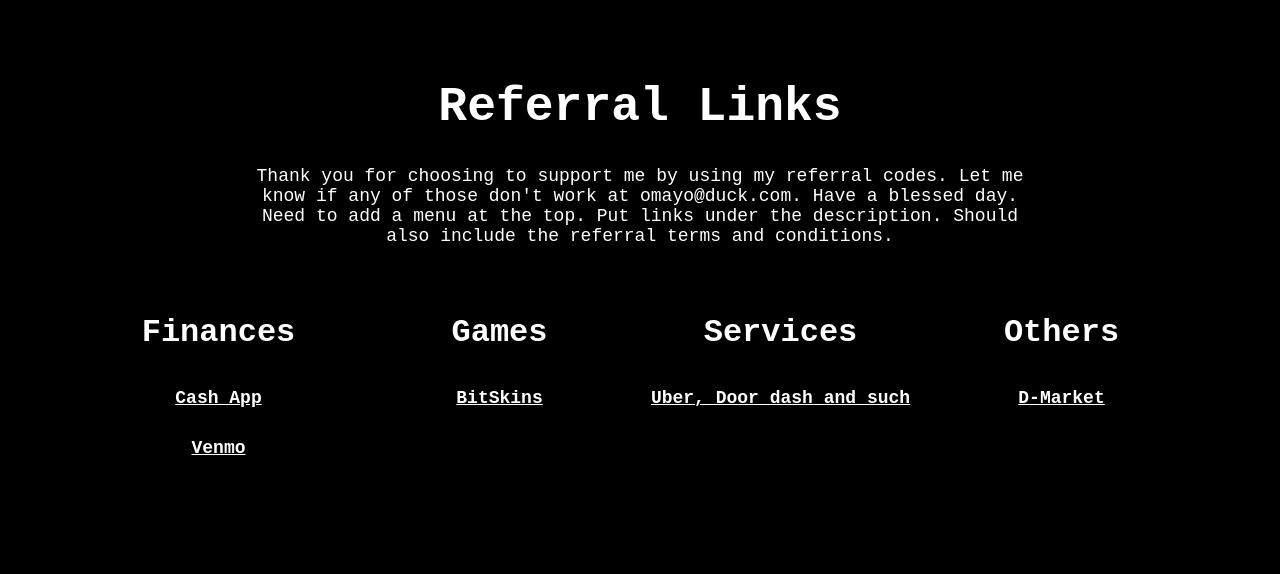
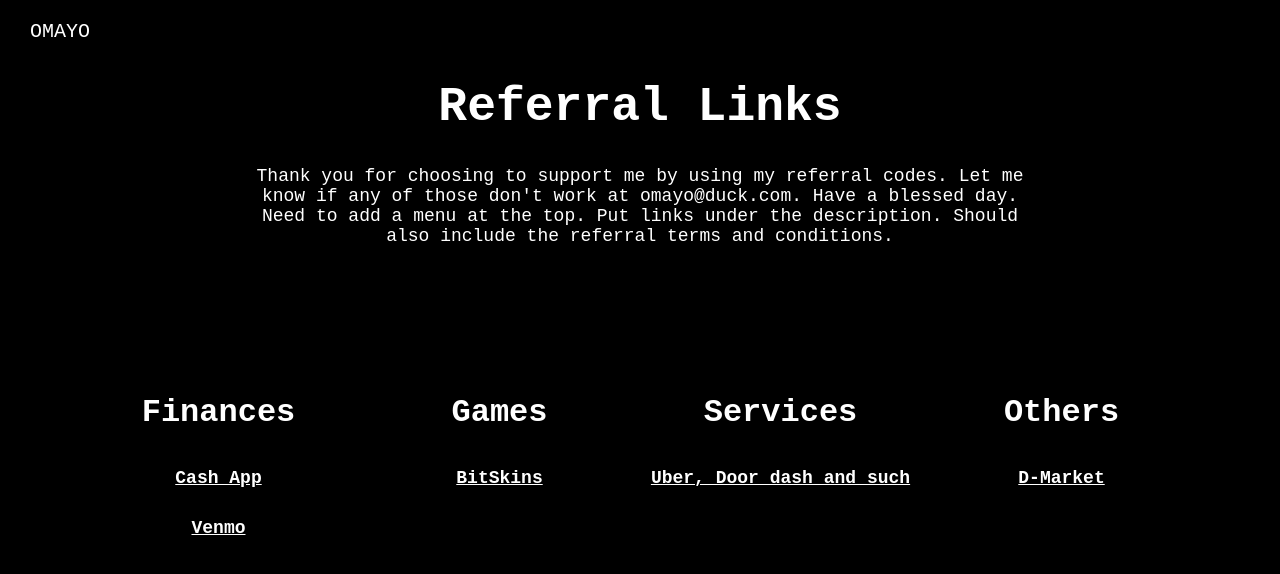
Before and after one commit to edydex/edydex.github.io, a plain HTML site: page index.html in a window 1280 px wide. Drawn offline with Linux system fonts and the light colour scheme.

Commit message:
Added the button
that will eventually lead back to the landing page.

```diff
--- a/index.html
+++ b/index.html
@@ -7,8 +7,18 @@
 <body>
   <header>
     <h1>Referral Links</h1>
-    <p class="centered-text">Thank you for choosing to support me by using my referral codes. Let me know if any of those don't work at omayo@duck.com. Have a blessed day. Need to add a menu at the top. Put links under the description. Should also include the referral terms and conditions. </p> <!-- Add the centered text -->
+    <p class="centered-text">Thank you for choosing to support me by using my referral codes. Let me know if any of those don't work at omayo@duck.com. Have a blessed day. Need to add a menu at the top. Put links under the description. Should also include the referral terms and conditions.</p>
+    <!-- Add the centered text -->
+
+    <!-- Add the button-like text -->
+    <a class="button-link" href="https://www.example.com">OMAYO</a>
   </header>
+  <main id="link-list">
+    <!-- Link columns and content here -->
+  </main>
+</body>
+<html>
+
   <main id="link-list">
     <div class="column">
       <h3>Finances</h3>
--- a/styles.css
+++ b/styles.css
@@ -21,6 +21,23 @@
   grid-gap: 20px; /* Add gap between links */
   padding: 40px;
 }
+
+.button-link {
+  position: absolute;
+  top: 10px;
+  left: 10px;
+  font-size: 20px;
+  padding: 10px 20px;
+  background-color: black;
+  color: white;
+  text-decoration: none;
+  transition: background-color 0.3s ease;
+}
+
+.button-link:hover {
+  background-color: #333;
+}
+
 
 .column {
   display: flex;
```
